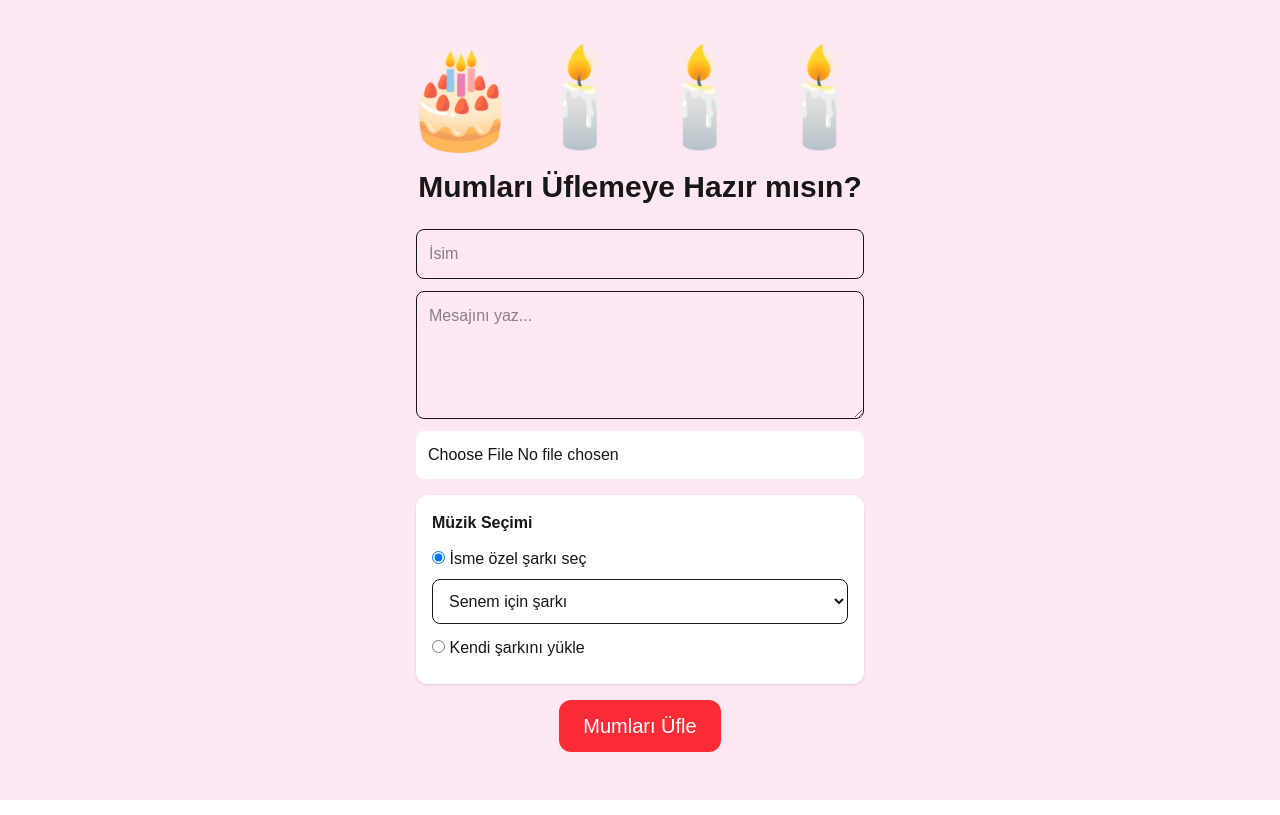
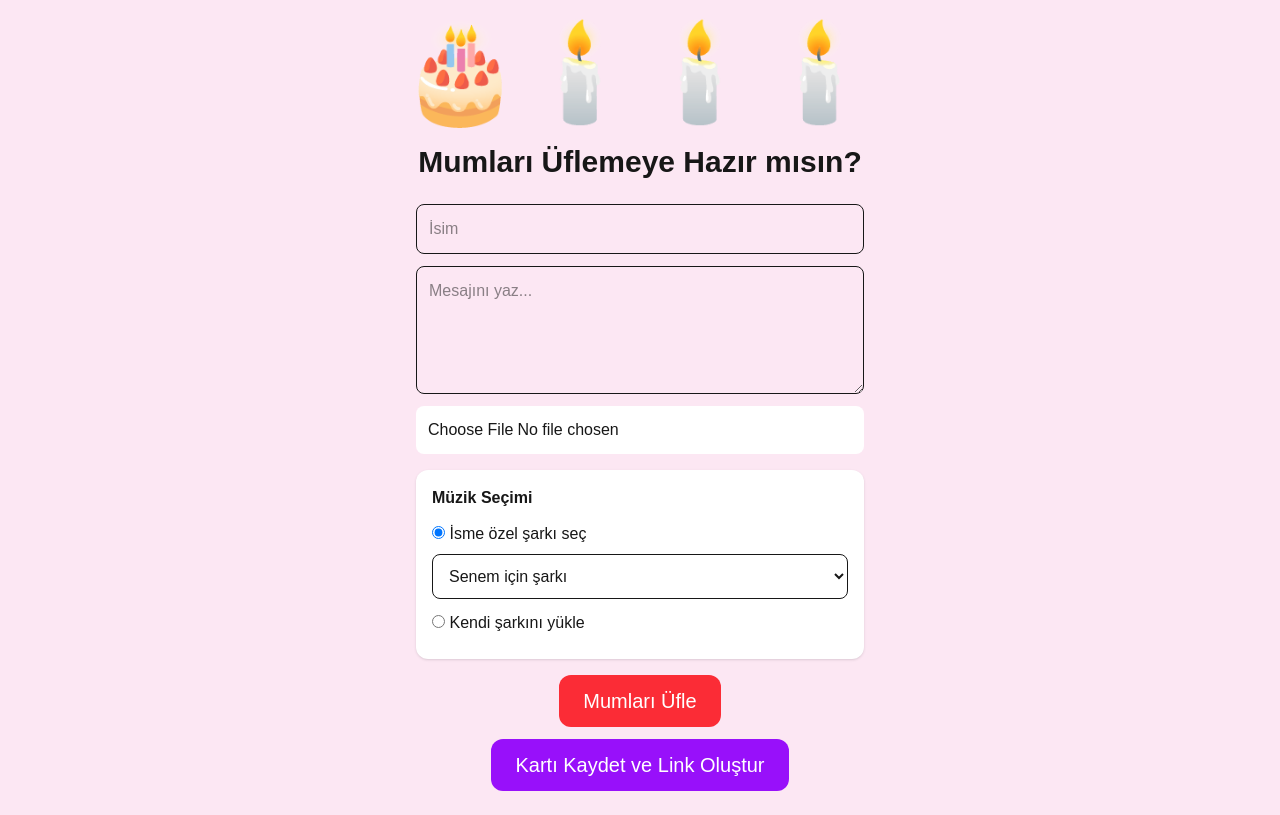
Before and after one commit to lone35/kartkutusu, a Next.js app: page / in a window 1280 px wide. Built offline with nearby package versions, Linux system fonts and the light colour scheme.

Commit message:
cloudinary hazırligi

```diff
--- a/app/api/cards/route.ts
+++ b/app/api/cards/route.ts
@@ -1,14 +1,27 @@
 import { NextResponse } from "next/server";
 import { connectDB } from "@/lib/mongodb";
 
-export async function GET() {
+function createCardId() {
+  return Math.random().toString(36).substring(2, 10);
+}
+
+export async function POST(req: Request) {
   try {
+    const body = await req.json();
     const db = await connectDB();
+
+    const cardId = createCardId();
+
+    await db.collection("cards").insertOne({
+      cardId,
+      name: body.name || "",
+      message: body.message || "",
+      createdAt: new Date(),
+    });
 
     return NextResponse.json({
       success: true,
-      message: "MongoDB bağlantısı başarılı 🚀",
-      database: db.databaseName,
+      cardId,
     });
   } catch (error) {
     console.error(error);
@@ -16,9 +29,16 @@ export async function GET() {
     return NextResponse.json(
       {
         success: false,
-        message: "MongoDB bağlantı hatası",
+        message: "Kart kaydedilemedi",
       },
       { status: 500 }
     );
   }
 }
+
+export async function GET() {
+  return NextResponse.json({
+    success: true,
+    message: "Cards API çalışıyor 🚀",
+  });
+}
--- a/app/card/[id]/page.tsx
+++ b/app/card/[id]/page.tsx
@@ -0,0 +1,35 @@
+import { connectDB } from "@/lib/mongodb";
+
+type PageProps = {
+  params: {
+    id: string;
+  };
+};
+
+export default async function CardPage({ params }: PageProps) {
+  const db = await connectDB();
+
+  const card = await db.collection("cards").findOne({
+    cardId: params.id,
+  });
+
+  if (!card) {
+    return (
+      <main className="min-h-screen flex items-center justify-center bg-pink-100 p-6">
+        <h1 className="text-3xl font-bold">Kart bulunamadı 😢</h1>
+      </main>
+    );
+  }
+
+  return (
+    <main className="min-h-screen flex flex-col items-center justify-center bg-pink-100 p-6">
+      <h1 className="text-5xl font-bold mb-4 text-center">
+        🎉 İyi Ki Doğdun {card.name || "Arkadaşım"}!
+      </h1>
+
+      <p className="text-xl text-center max-w-xl">
+        {card.message || "Mutlu yıllar!"}
+      </p>
+    </main>
+  );
+}
--- a/app/page.tsx
+++ b/app/page.tsx
@@ -11,6 +11,8 @@ export default function Home() {
   const [musicType, setMusicType] = useState<"named" | "upload">("named");
   const [selectedSong, setSelectedSong] = useState("/music/senem.mp3");
   const [uploadedSong, setUploadedSong] = useState<string | null>(null);
+  const [cardLink, setCardLink] = useState("");
+  const [saving, setSaving] = useState(false);
 
   const audioRef = useRef<HTMLAudioElement | null>(null);
 
@@ -34,6 +36,26 @@ export default function Home() {
         console.log("Müzik otomatik başlatılamadı.");
       });
     }, 500);
+  }
+
+  async function saveCard() {
+    setSaving(true);
+
+    const response = await fetch("/api/cards", {
+      method: "POST",
+      headers: {
+        "Content-Type": "application/json",
+      },
+      body: JSON.stringify({ name, message }),
+    });
+
+    const data = await response.json();
+
+    if (data.success) {
+      setCardLink(`${window.location.origin}/card/${data.cardId}`);
+    }
+
+    setSaving(false);
   }
 
   const musicSource = musicType === "named" ? selectedSong : uploadedSong;
@@ -154,10 +176,27 @@ export default function Home() {
 
       <button
         onClick={startCard}
-        className="bg-red-500 text-white px-6 py-3 rounded-xl text-xl"
+        className="bg-red-500 text-white px-6 py-3 rounded-xl text-xl mb-3"
       >
         Mumları Üfle
       </button>
+
+      <button
+        onClick={saveCard}
+        disabled={saving}
+        className="bg-purple-600 text-white px-6 py-3 rounded-xl text-xl disabled:opacity-50"
+      >
+        {saving ? "Kaydediliyor..." : "Kartı Kaydet ve Link Oluştur"}
+      </button>
+
+      {cardLink && (
+        <div className="mt-4 bg-white p-4 rounded-xl shadow w-full max-w-md text-center">
+          <p className="font-bold mb-2">Kart Linkin:</p>
+          <a href={cardLink} className="text-blue-600 underline break-all">
+            {cardLink}
+          </a>
+        </div>
+      )}
     </main>
   );
 }
--- a/lib/mongodb.ts
+++ b/lib/mongodb.ts
@@ -12,3 +12,5 @@ export async function connectDB() {
   await client.connect();
   return client.db("kartkutusu");
 }
+
+export { client };
--- a/package.json
+++ b/package.json
@@ -9,6 +9,7 @@
     "lint": "eslint"
   },
   "dependencies": {
+    "cloudinary": "^2.10.0",
     "mongodb": "^7.2.0",
     "next": "16.2.7",
     "react": "19.2.4",
```
Also changed, not shown: 1 other file (tests, documents, lock files or other folders).
